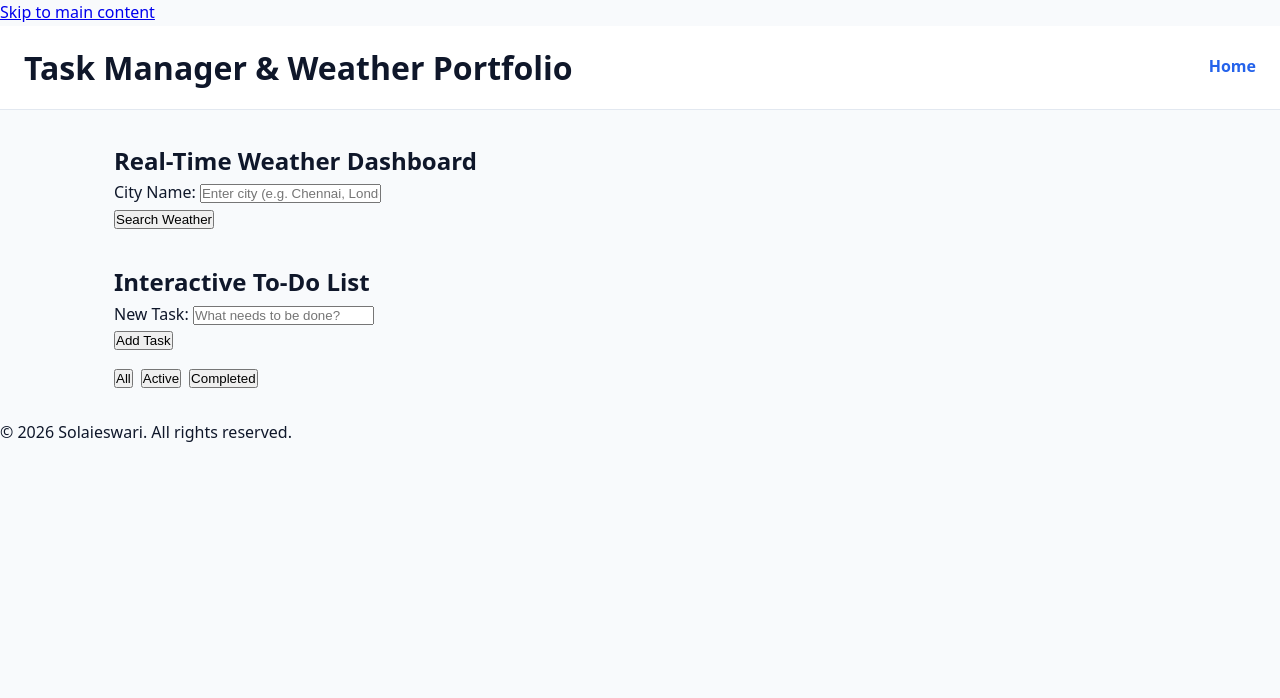
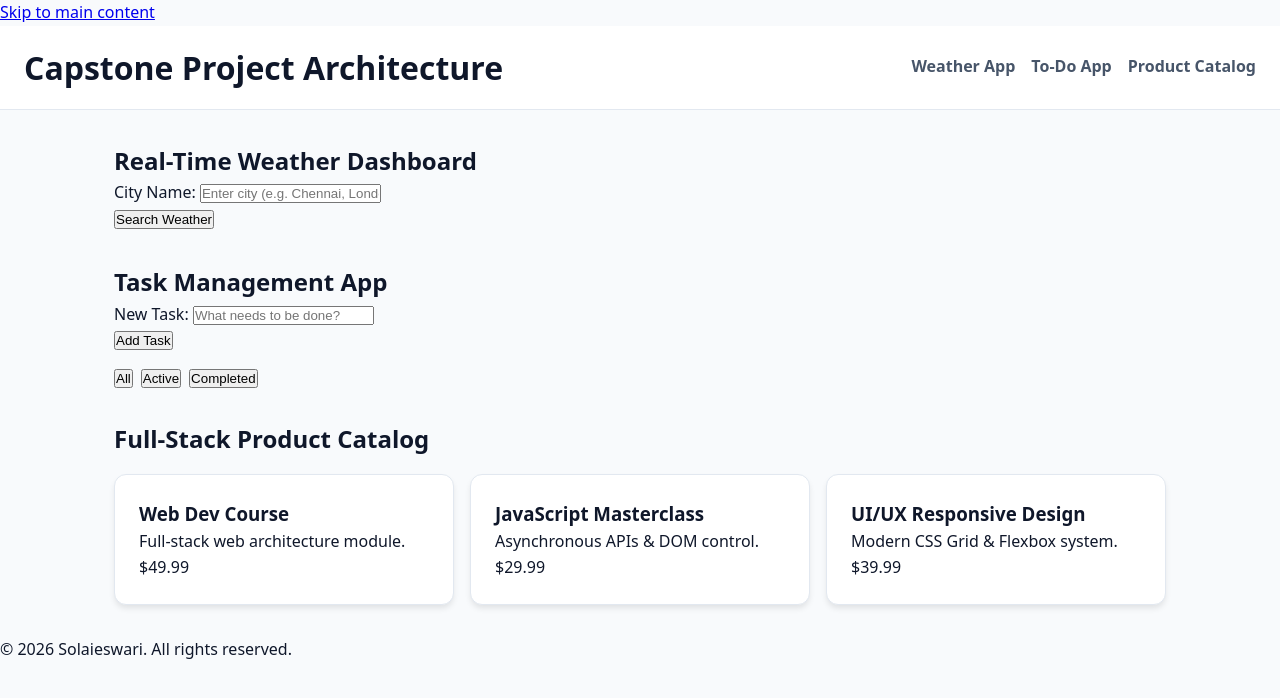
Before and after one commit to solaieswarip43-cyber/portfolio, a website: page index.html in a window 1280 px wide. Drawn offline with Linux system fonts and the light colour scheme.

Commit message:
Update index.html

```diff
--- a/index.html
+++ b/index.html
@@ -1,10 +1,11 @@
+
 <!DOCTYPE html>
 <html lang="ta">
 <head>
   <meta charset="UTF-8">
   <meta name="viewport" content="width=device-width, initial-scale=1.0">
-  <meta name="description" content="Interactive To-Do List & Weather Dashboard Application.">
-  <title>Portfolio, To-Do & Weather App</title>
+  <meta name="description" content="Full-Stack Capstone Project & Portfolio Architecture.">
+  <title>Full-Stack Capstone Portfolio</title>
   <link rel="stylesheet" href="style.css">
 </head>
 <body>
@@ -12,19 +13,21 @@
   <a href="#main-content" class="skip-link">Skip to main content</a>
 
   <header>
-    <h1>Task Manager & Weather Portfolio</h1>
+    <h1>Capstone Project Architecture</h1>
+    <!-- Client-side Navigation -->
     <nav aria-label="Main Navigation">
-      <ul>
-        <li><a href="index.html" aria-current="page">Home</a></li>
+      <ul style="display: flex; gap: 1rem; list-style: none;">
+        <li><a href="#weather-section">Weather App</a></li>
+        <li><a href="#todo-section">To-Do App</a></li>
+        <li><a href="#catalog-section">Product Catalog</a></li>
       </ul>
     </nav>
   </header>
 
   <main id="main-content">
-    <!-- Weather Dashboard Section (Task 4) -->
-    <section aria-labelledby="weather-heading" style="margin-bottom: 2rem;">
+    <!-- Modular Section 1: Weather Dashboard -->
+    <section id="weather-section" aria-labelledby="weather-heading" style="margin-bottom: 2rem;">
       <h2 id="weather-heading">Real-Time Weather Dashboard</h2>
-
       <form id="weather-form" style="margin-bottom: 1rem;">
         <div class="form-group">
           <label for="city-input">City Name:</label>
@@ -32,8 +35,6 @@
         </div>
         <button type="submit">Search Weather</button>
       </form>
-
-      <!-- Weather Display Area -->
       <div id="weather-result" class="card" style="display: none;">
         <h3 id="city-name"></h3>
         <p id="temperature"></p>
@@ -44,9 +45,9 @@
       <p id="weather-error" style="color: #dc2626; font-weight: bold; margin-top: 0.5rem;"></p>
     </section>
 
-    <!-- To-Do List Section (Task 3) -->
-    <section aria-labelledby="todo-heading">
-      <h2 id="todo-heading">Interactive To-Do List</h2>
+    <!-- Modular Section 2: Interactive To-Do Application -->
+    <section id="todo-section" aria-labelledby="todo-heading" style="margin-bottom: 2rem;">
+      <h2 id="todo-heading">Task Management App</h2>
       <form id="todo-form">
         <div class="form-group">
           <label for="todo-input">New Task:</label>
@@ -63,6 +64,28 @@
 
       <ul id="todo-list" style="list-style: none; padding: 0;"></ul>
     </section>
+
+    <!-- Modular Section 3: E-Commerce Product Catalog (Capstone Architecture) -->
+    <section id="catalog-section" aria-labelledby="catalog-heading">
+      <h2 id="catalog-heading">Full-Stack Product Catalog</h2>
+      <div class="projects-grid" style="display: grid; grid-template-columns: repeat(auto-fit, minmax(200px, 1fr)); gap: 1rem; margin-top: 1rem;">
+        <div class="card">
+          <h3>Web Dev Course</h3>
+          <p>Full-stack web architecture module.</p>
+          <span>$49.99</span>
+        </div>
+        <div class="card">
+          <h3>JavaScript Masterclass</h3>
+          <p>Asynchronous APIs & DOM control.</p>
+          <span>$29.99</span>
+        </div>
+        <div class="card">
+          <h3>UI/UX Responsive Design</h3>
+          <p>Modern CSS Grid & Flexbox system.</p>
+          <span>$39.99</span>
+        </div>
+      </div>
+    </section>
   </main>
 
   <footer>
```
